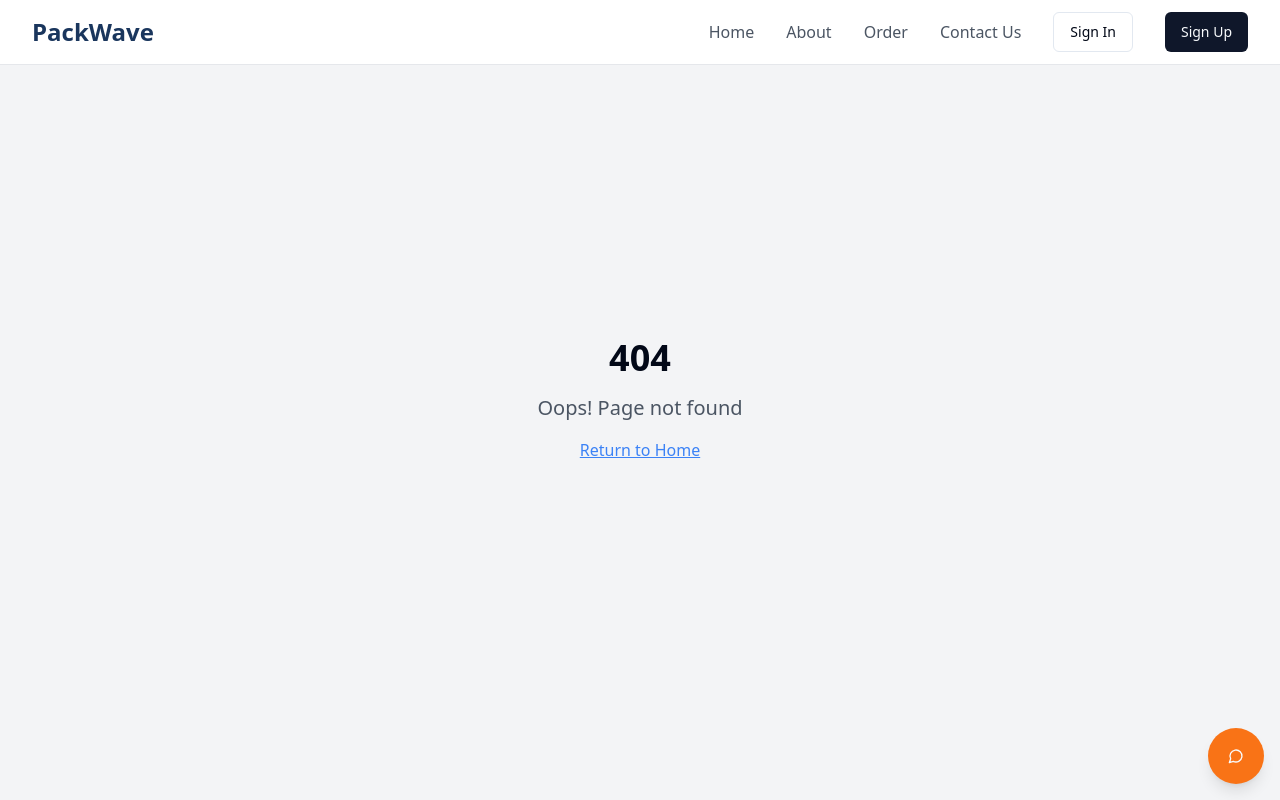
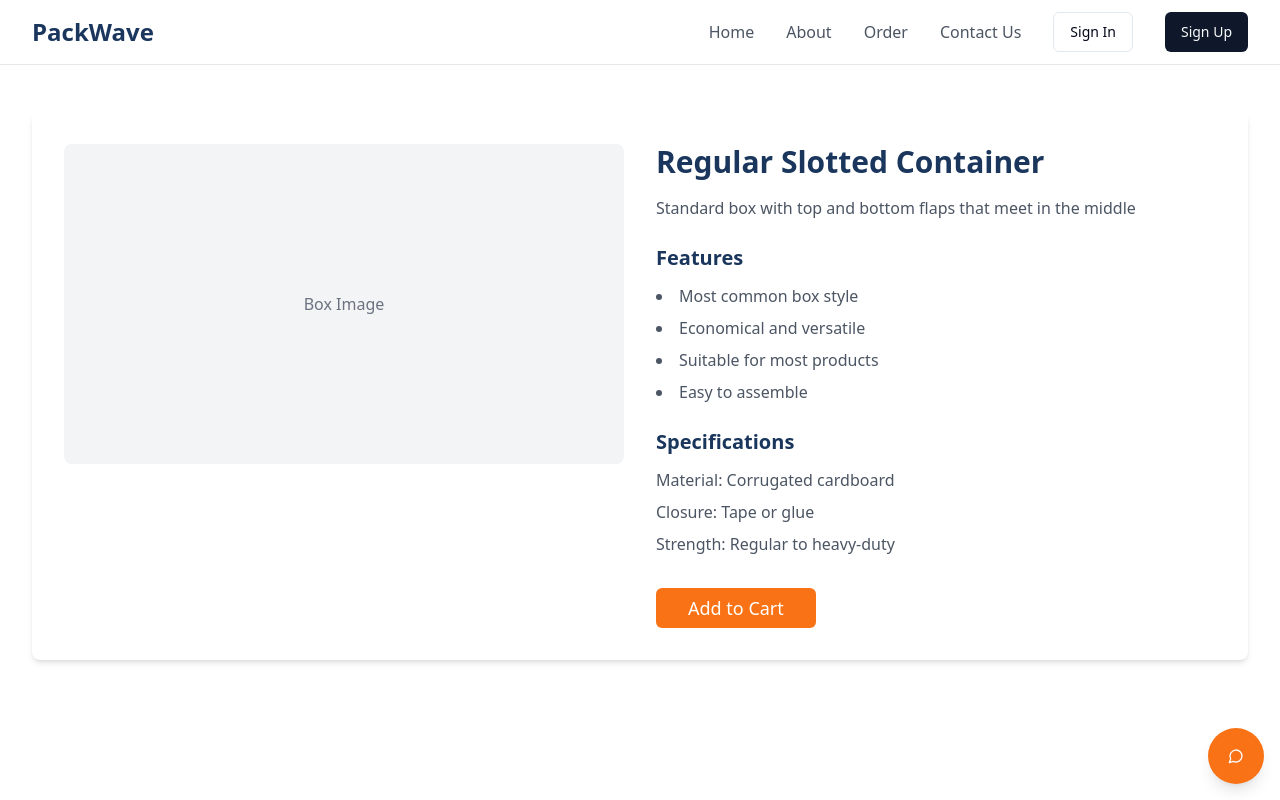
Before and after one commit to AxilAxil/packwave, a React (Vite) app: page /container/1 in a window 1280 px wide. Before the commit this address had no page. Built offline with nearby package versions, Linux system fonts and the light colour scheme.

Commit message:
feat: Implement container detail view
- Added a "View Detail" button to each container.
- Created a container detail page.
- Added an "Add to Cart" option on the detail page.

```diff
--- a/src/App.tsx
+++ b/src/App.tsx
@@ -11,6 +11,7 @@ import About from "@/pages/About";
 import Order from "@/pages/Order";
 import Contact from "@/pages/Contact";
 import NotFound from "@/pages/NotFound";
+import ContainerDetail from "@/pages/ContainerDetail";
 
 const queryClient = new QueryClient();
 
@@ -27,6 +28,7 @@ const App = () => (
             <Route path="/about" element={<About />} />
             <Route path="/order" element={<Order />} />
             <Route path="/contact" element={<Contact />} />
+            <Route path="/container/:id" element={<ContainerDetail />} />
             <Route path="*" element={<NotFound />} />
           </Routes>
           <HelpWidget />
--- /dev/null
+++ b/src/pages/ContainerDetail.tsx
@@ -0,0 +1,135 @@
+
+import { useParams } from 'react-router-dom';
+import { Button } from "@/components/ui/button";
+import { useToast } from "@/hooks/use-toast";
+
+const ContainerDetail = () => {
+  const { id } = useParams();
+  const { toast } = useToast();
+
+  const containerTypes = {
+    1: {
+      name: "Regular Slotted Container",
+      description: "Standard box with top and bottom flaps that meet in the middle",
+      features: [
+        "Most common box style",
+        "Economical and versatile",
+        "Suitable for most products",
+        "Easy to assemble",
+      ],
+      specifications: {
+        material: "Corrugated cardboard",
+        closure: "Tape or glue",
+        strength: "Regular to heavy-duty",
+      },
+    },
+    2: {
+      name: "Half Slotted Container",
+      description: "Similar to RSC but with no top flaps",
+      features: [
+        "Open top design",
+        "Perfect for display purposes",
+        "Easy access to contents",
+        "Stackable design",
+      ],
+      specifications: {
+        material: "Corrugated cardboard",
+        closure: "Lid required",
+        strength: "Light to medium-duty",
+      },
+    },
+    3: {
+      name: "Full Overlap Container",
+      description: "Box with top and bottom flaps that completely overlap",
+      features: [
+        "Maximum stacking strength",
+        "Extra protection",
+        "Ideal for heavy items",
+        "Superior durability",
+      ],
+      specifications: {
+        material: "Heavy-duty corrugated",
+        closure: "Tape or glue",
+        strength: "Heavy-duty",
+      },
+    },
+    4: {
+      name: "Custom Design",
+      description: "Tailored to your specific requirements",
+      features: [
+        "Fully customizable",
+        "Unique specifications",
+        "Branded design options",
+        "Tailored solutions",
+      ],
+      specifications: {
+        material: "Various options",
+        closure: "As required",
+        strength: "As specified",
+      },
+    },
+  };
+
+  const container = containerTypes[id as keyof typeof containerTypes];
+
+  const handleAddToCart = () => {
+    toast({
+      title: "Added to Cart",
+      description: `${container.name} has been added to your cart.`,
+    });
+  };
+
+  if (!container) {
+    return <div className="p-8">Container not found</div>;
+  }
+
+  return (
+    <div className="min-h-screen pt-16 pb-10">
+      <div className="max-w-7xl mx-auto px-4 sm:px-6 lg:px-8 py-12">
+        <div className="bg-white p-8 rounded-lg shadow-md">
+          <div className="grid grid-cols-1 md:grid-cols-2 gap-8">
+            <div>
+              <div className="h-80 bg-gray-100 flex items-center justify-center rounded-lg mb-4">
+                <span className="text-gray-500">Box Image</span>
+              </div>
+            </div>
+
+            <div>
+              <h1 className="text-3xl font-bold text-[#1a365d] mb-4">{container.name}</h1>
+              <p className="text-gray-600 mb-6">{container.description}</p>
+
+              <div className="mb-6">
+                <h2 className="text-xl font-semibold text-[#1a365d] mb-3">Features</h2>
+                <ul className="list-disc list-inside space-y-2">
+                  {container.features.map((feature, index) => (
+                    <li key={index} className="text-gray-600">{feature}</li>
+                  ))}
+                </ul>
+              </div>
+
+              <div className="mb-8">
+                <h2 className="text-xl font-semibold text-[#1a365d] mb-3">Specifications</h2>
+                <div className="space-y-2">
+                  {Object.entries(container.specifications).map(([key, value]) => (
+                    <p key={key} className="text-gray-600">
+                      <span className="font-medium capitalize">{key}:</span> {value}
+                    </p>
+                  ))}
+                </div>
+              </div>
+
+              <Button
+                className="bg-[#f97316] hover:bg-[#ea580c] text-white px-8 py-2 text-lg"
+                onClick={handleAddToCart}
+              >
+                Add to Cart
+              </Button>
+            </div>
+          </div>
+        </div>
+      </div>
+    </div>
+  );
+};
+
+export default ContainerDetail;
--- a/src/pages/Order.tsx
+++ b/src/pages/Order.tsx
@@ -1,9 +1,33 @@
 
 import { Button } from "@/components/ui/button";
 import { useState } from "react";
+import { Link } from "react-router-dom";
 
 const Order = () => {
   const [orderType, setOrderType] = useState<string>("");
+
+  const containerTypes = [
+    {
+      id: 1,
+      name: "Regular Slotted Container",
+      description: "Standard box with top and bottom flaps that meet in the middle",
+    },
+    {
+      id: 2,
+      name: "Half Slotted Container",
+      description: "Similar to RSC but with no top flaps",
+    },
+    {
+      id: 3,
+      name: "Full Overlap Container",
+      description: "Box with top and bottom flaps that completely overlap",
+    },
+    {
+      id: 4,
+      name: "Custom Design",
+      description: "Tailored to your specific requirements",
+    },
+  ];
 
   return (
     <div className="min-h-screen pt-16 pb-10">
@@ -14,33 +38,31 @@ const Order = () => {
           <h2 className="text-2xl font-semibold text-[#1a365d] mb-4">Select Box Type</h2>
 
           <div className="grid grid-cols-1 md:grid-cols-3 gap-6 mb-8">
-            {["Regular Slotted Container", "Half Slotted Container", "Full Overlap Container", "Custom Design"].map((type) => (
+            {containerTypes.map((type) => (
               <div
-                key={type}
+                key={type.id}
                 className={`border-2 rounded-lg p-4 cursor-pointer transition-colors ${
-                  orderType === type ? "border-[#f97316] bg-orange-50" : "border-gray-200 hover:border-gray-300"
+                  orderType === type.name ? "border-[#f97316] bg-orange-50" : "border-gray-200 hover:border-gray-300"
                 }`}
-                onClick={() => setOrderType(type)}
+                onClick={() => setOrderType(type.name)}
               >
                 <div className="h-40 bg-gray-100 flex items-center justify-center mb-4 rounded">
                   <span className="text-gray-500">Box Image</span>
                 </div>
-                <h3 className="font-medium text-center">{type}</h3>
+                <h3 className="font-medium text-center mb-2">{type.name}</h3>
+                <p className="text-gray-600 text-sm mb-4">{type.description}</p>
+                <div className="text-center">
+                  <Link to={`/container/${type.id}`}>
+                    <Button
+                      className="bg-[#f97316] hover:bg-[#ea580c] text-white"
+                    >
+                      View Details
+                    </Button>
+                  </Link>
+                </div>
               </div>
             ))}
           </div>
-
-          {orderType && (
-            <div className="text-center">
-              <p className="mb-4 text-lg">You selected: <span className="font-semibold">{orderType}</span></p>
-              <Button
-                className="bg-[#f97316] hover:bg-[#ea580c] text-white px-8 py-2 text-lg"
-                onClick={() => alert("Order form will be implemented in the next phase")}
-              >
-                Continue to Specifications
-              </Button>
-            </div>
-          )}
         </div>
       </div>
     </div>
```
